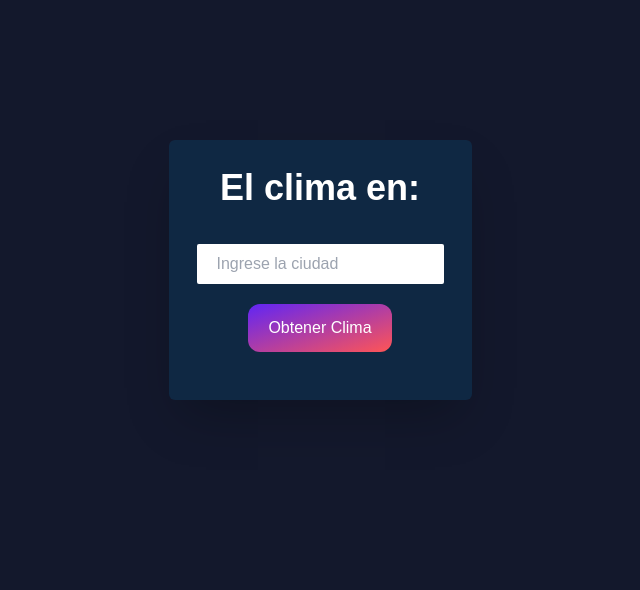
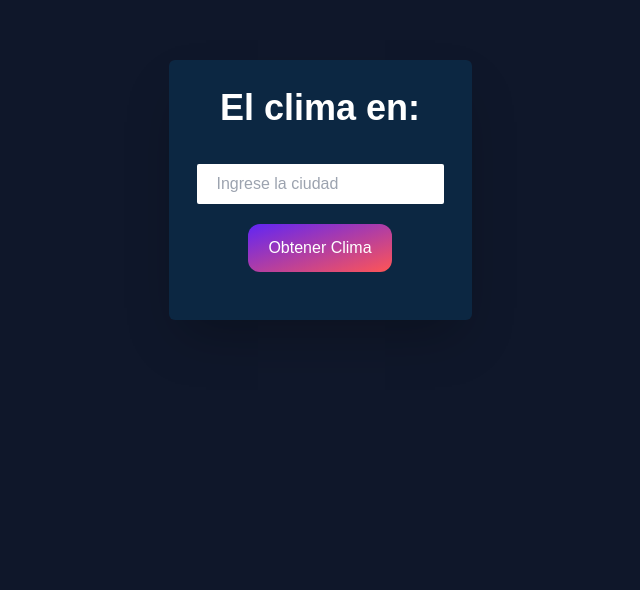
Before and after one commit to c0d3hdz/clima-React, a React (Create React App) app in the folder weather-app/: page / in a window 1280 px wide. Shown: the part 210-800 px from the top of the page, without its empty margins (320-960 px from the left). Built offline with nearby package versions, Linux system fonts and the light colour scheme.

Commit message:
style_error

```diff
--- a/weather-app/src/App.css
+++ b/weather-app/src/App.css
@@ -4,6 +4,6 @@
     display: flex;
     justify-content: center;
     align-items: center;
-    height: 120vh;
-    background-color: #13182c;
+    height: 100vh;
+    background-color: rgb(15 23 42);
 }
--- a/weather-app/src/components/Weather.js
+++ b/weather-app/src/components/Weather.js
@@ -41,7 +41,9 @@
         iconAnchor: [16, 32],
         popupAnchor: [0, -32],
     })
-
+    function Visibilidad_km({visibility}){
+        return weather.visibility / 1000
+    }
     return (
         <div className="bg-sky-700/20 p-7 rounded-md shadow-2xl text-center">
             <h1 className="text-center text-4xl font-bold mb-9 text-white">El clima en:</h1>
@@ -81,7 +83,9 @@
                     <p className="mt-2 font-semibold text-slate-400">Humedad: {weather.main.humidity}%</p>
                     <p className="mt-2 font-semibold text-slate-400">Nubes: {weather.clouds.all}%</p>
                     <p className="mt-2 font-semibold text-slate-400">Viento: {weather.wind.speed} m/s</p>
-                    <p className="mt-2 font-semibold text-slate-400">Visibilidad: {weather.visibility} m</p>
+                    <p className="mt-2 font-semibold text-slate-400">
+                        Visibilidad: {Visibilidad_km(weather.visibility)} Km
+                    </p>
                     <div className="mt-4 rounded-md overflow-hidden  hover:-translate-y-1 hover:scale-110 transition ease-in-out delay-150 duration-300">
                         {weather && weather.coord && (
                             <MapContainer
```
Also changed, not shown: weather-app/src/components/Pronostic.js (added).
